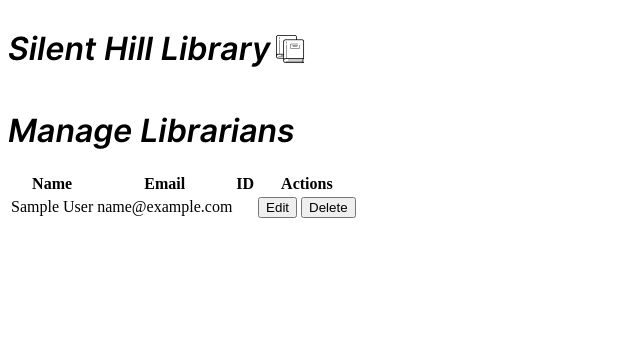
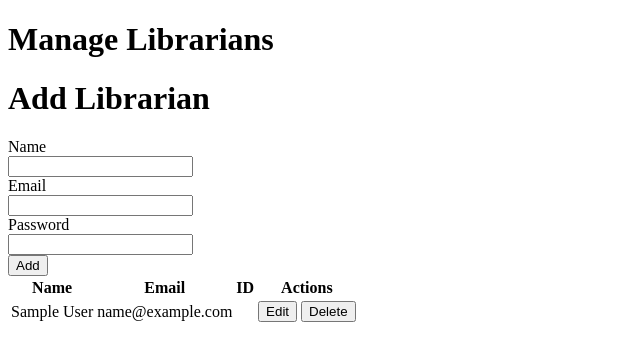
Before and after one commit to KingofLimbs-1/library-management-system, a PHP site: page /views/librarian/viewAdmin.php in a window 1280 px wide. Shown: the top 361 px of the page, without its empty margins (0-640 px from the left). Run offline with PHP 8.4, Linux system fonts and the light colour scheme; tables that the repository leaves empty or names only in its code hold one stand-in row (values such as "Sample post"); data that the repository does not hold is empty; a stand-in replaces the project's code that opens the database connection; some libraries are stand-ins or nearby versions.

Commit message:
Update: form that handles the adding of librarians with necessary form action

```diff
--- a/views/librarian/viewAdmin.php
+++ b/views/librarian/viewAdmin.php
@@ -7,16 +7,43 @@
     <meta charset="UTF-8">
     <meta name="viewport" content="width=device-width, initial-scale=1.0">
     <title>Librarians</title>
+    <link rel="stylesheet" href="../../assets/css/fonts.css">
     <link rel="stylesheet" href="../../assets/css/librarian/viewAdmin.css">
 </head>
 
 <body>
-    <div>
-        <?php include '../../include/logo.php' ?>
-    </div>
     <div class="heading">
         <h1>Manage Librarians</h1>
     </div>
+
+    <div class="addLibrarian">
+        <form action="../../include/addAdmin.php" method="post">
+
+            <h1>Add Librarian</h1>
+
+            <div class="labelContainer">
+                <label>Name</label>
+            </div>
+            <input type="text" name="name">
+
+            <div class="labelContainer">
+                <label>Email</label>
+            </div>
+            <input type="text" name="email">
+
+            <div class="labelContainer">
+                <label>Password</label>
+            </div>
+            <input type="password" name="password">
+
+            <div class="submitContainer">
+                <input type="submit" value="Add">
+            </div>
+
+        </form>
+    </div>
+
+
     <div class="tableContainer">
         <table>
             <tr class="headers">
@@ -32,8 +59,8 @@
                         <td><?php echo $row["email"] ?></td>
                         <td><?php echo $row["user_id"]; ?></td>
                         <td class="actions">
-                            <button>Edit</button>
-                            <button>Delete</button>
+                            <button id="edit">Edit</button>
+                            <button id="delete">Delete</button>
                         </td>
                     </tr>
                 <?php endif; ?>
```
